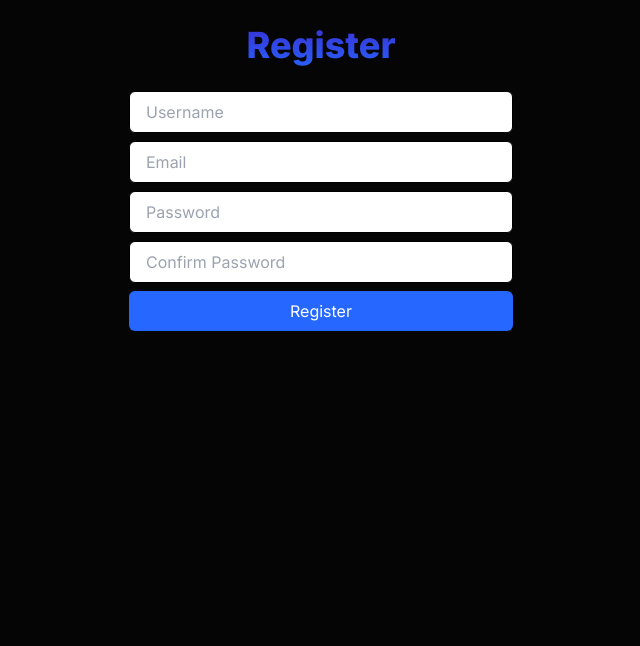
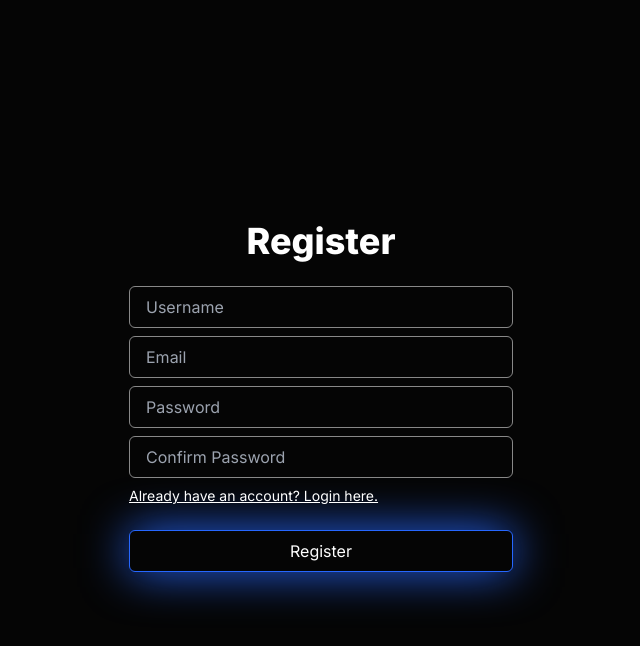
Before and after one commit to NayanVR/ShrinkIt, a Next.js app: page /register in a window 1280 px wide. Shown: the top 646 px of the page, without its empty margins (319-959 px from the left). Built offline with nearby package versions, Linux system fonts and the light colour scheme.

Commit message:
Login and Register pages completed

```diff
--- a/src/app/login/page.tsx
+++ b/src/app/login/page.tsx
@@ -1,6 +1,7 @@
 "use client";
 
 import axios from "axios";
+import Link from "next/link";
 import React, { useState } from "react";
 
 export default function Login() {
@@ -19,7 +20,7 @@
       })
       .then((res) => {
         console.log(res);
-        window.location.href = "/dashboard"
+        window.location.href = "/dashboard";
       })
       .catch((err) => {
         console.error(err);
@@ -27,8 +28,9 @@
   };
 
   return (
-    <div className="w-full h-full p-4 flex gap-4 flex-col justify-center items-center">
-      <h1 className="text-4xl font-extrabold bg-gradient-to-b from-primary-dark to-primary bg-clip-text leading-relaxed text-transparent">
+    <section className="w-full h-screen flex items-center justify-center">
+      <div className="w-full p-4 flex gap-4 flex-col justify-center items-center">
+        <h1 className="text-4xl font-extrabold leading-relaxed text-white">
           Login
         </h1>
         <form
@@ -40,7 +42,7 @@
             value={username}
             type="text"
             placeholder="Username"
-          className="px-4 py-2 border rounded-md"
+            className="px-4 py-2 border border-gray bg-dark text-white rounded-md"
             required
           />
           <input
@@ -48,16 +50,21 @@
             value={password}
             type="password"
             placeholder="Password"
-          className="px-4 py-2 border rounded-md"
+            className="px-4 py-2 border border-gray bg-dark text-white rounded-md"
             required
           />
+          <Link href="/register" className="text-white underline text-sm">
+            Don't have an account? Register here.
+          </Link>
           <button
             type="submit"
-          className="py-2 bg-primary hover:bg-primary-dark text-white rounded-md transition-all"
+            className="group py-2 my-4 bg-dark hover:bg-white hover:text-dark border-primary border text-white rounded-md transition-all relative"
           >
+            <div className="-z-10 absolute top-0 left-0 w-full h-full bg-primary blur-xl group-hover:blur-lg transition-all"></div>
             Login
           </button>
         </form>
       </div>
+    </section>
   );
 }
--- a/src/app/register/page.tsx
+++ b/src/app/register/page.tsx
@@ -2,6 +2,7 @@
 
 import React, { useState } from "react";
 import axios from "axios";
+import Link from "next/link";
 
 export default function Login() {
   const [username, setUsername] = useState<string>("");
@@ -32,8 +33,9 @@
   };
 
   return (
-    <div className="w-full h-full p-4 flex gap-4 flex-col justify-center items-center">
-      <h1 className="text-4xl font-extrabold bg-gradient-to-b from-primary-dark to-primary bg-clip-text leading-relaxed text-transparent">
+    <section className="w-full h-screen flex items-center justify-center">
+      <div className="w-full p-4 flex gap-4 flex-col justify-center items-center">
+        <h1 className="text-4xl font-extrabold leading-relaxed text-white">
           Register
         </h1>
         <form
@@ -45,7 +47,7 @@
             value={username}
             type="text"
             placeholder="Username"
-          className="px-4 py-2 border rounded-md"
+            className="px-4 py-2 border border-gray bg-dark text-white rounded-md"
             required
           />
           <input
@@ -53,7 +55,7 @@
             value={email}
             type="email"
             placeholder="Email"
-          className="px-4 py-2 border rounded-md"
+            className="px-4 py-2 border border-gray bg-dark text-white rounded-md"
             required
           />
           <input
@@ -61,7 +63,7 @@
             value={password}
             type="password"
             placeholder="Password"
-          className="px-4 py-2 border rounded-md"
+            className="px-4 py-2 border border-gray bg-dark text-white rounded-md"
             required
           />
           <input
@@ -69,16 +71,21 @@
             value={confirmPassword}
             type="password"
             placeholder="Confirm Password"
-          className="px-4 py-2 border rounded-md"
+            className="px-4 py-2 border border-gray bg-dark text-white rounded-md"
             required
           />
+          <Link href="/login" className="text-white underline text-sm">
+            Already have an account? Login here.
+          </Link>
           <button
             type="submit"
-          className="py-2 bg-primary hover:bg-primary-dark text-white rounded-md transition-all"
+            className="group py-2 my-4 bg-dark hover:bg-white hover:text-dark border-primary border text-white rounded-md transition-all relative"
           >
+            <div className="-z-10 absolute top-0 left-0 w-full h-full bg-primary blur-xl group-hover:blur-lg transition-all"></div>
             Register
           </button>
         </form>
       </div>
+    </section>
   );
 }
--- a/tailwind.config.js
+++ b/tailwind.config.js
@@ -38,13 +38,19 @@
           }
         },
         secondTitle: {
-          '0%, ': {
+          '0%': {
+            backgroundImage: 'linear-gradient(90deg, #FFF, #FFF)',
+          },
+          '33%': {
+            backgroundImage: 'linear-gradient(90deg, #FFF, #FFF)',
+          },
+          '34%, ': {
             backgroundImage: 'linear-gradient(90deg, #4CC700, #0C9B00)',
           },
-          '33%': {
+          '66%': {
             backgroundImage: 'linear-gradient(90deg, #4CC700, #0C9B00)',
           },
-          '34%': {
+          '67%': {
             backgroundImage: 'linear-gradient(90deg, #FFF, #FFF)',
           },
           '100%': {
@@ -53,16 +59,16 @@
         },
         thirdTitle: {
           '0%': {
+            backgroundImage: 'linear-gradient(90deg, #FFF, #FFF)',
+          },
+          '66%': {
+            backgroundImage: 'linear-gradient(90deg, #FFF, #FFF)',
+          },
+          '67%': {
             backgroundImage: 'linear-gradient(90deg, #FFC700, #F2A000)',
           },
-          '33%': {
+          '100%': {
             backgroundImage: 'linear-gradient(90deg, #FFC700, #F2A000)',
-          },
-          '34%': {
-            backgroundImage: 'linear-gradient(90deg, #FFF, #FFF)',
-          },
-          '100%': {
-            backgroundImage: 'linear-gradient(90deg, #FFF, #FFF)',
           }
         },
         ctaButtonBlur: {
@@ -108,8 +114,8 @@
       },
       animation: {
         firstTitle: 'firstTitle 6s linear infinite',
-        secondTitle: 'secondTitle 6s 2s linear infinite',
-        thirdTitle: 'thirdTitle 6s 4s linear infinite',
+        secondTitle: 'secondTitle 6s linear infinite',
+        thirdTitle: 'thirdTitle 6s linear infinite',
         ctaButtonBlur: 'ctaButtonBlur 6s linear infinite',
         ctaButtonBorder: 'ctaButtonBorder 6s linear infinite'
       }
```
Lines whose indentation alone changed are shown as unchanged.
